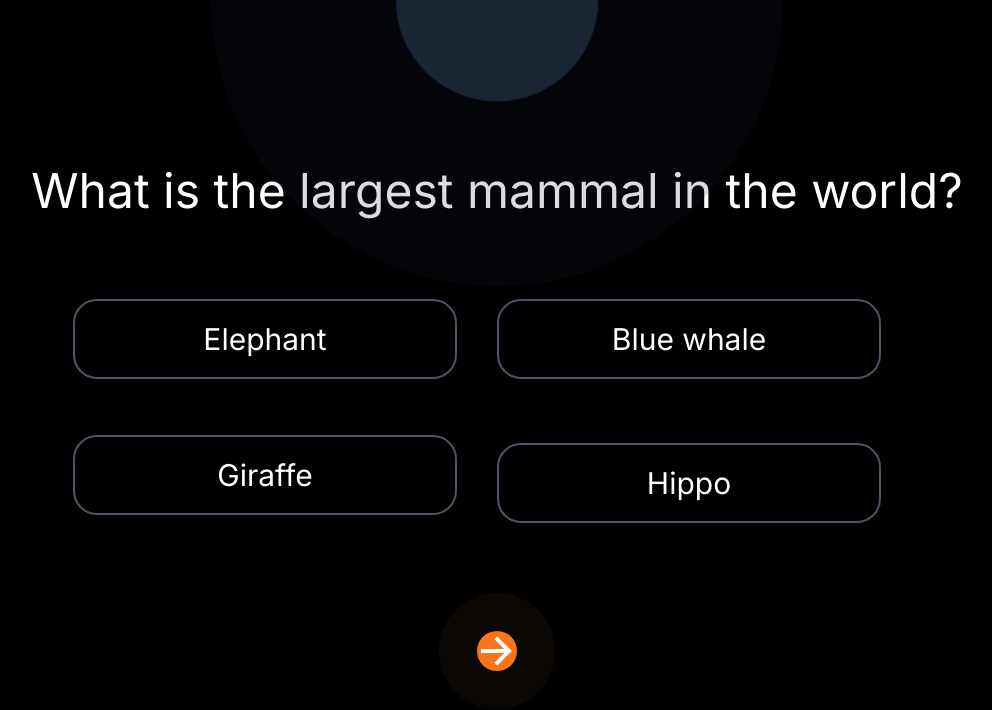
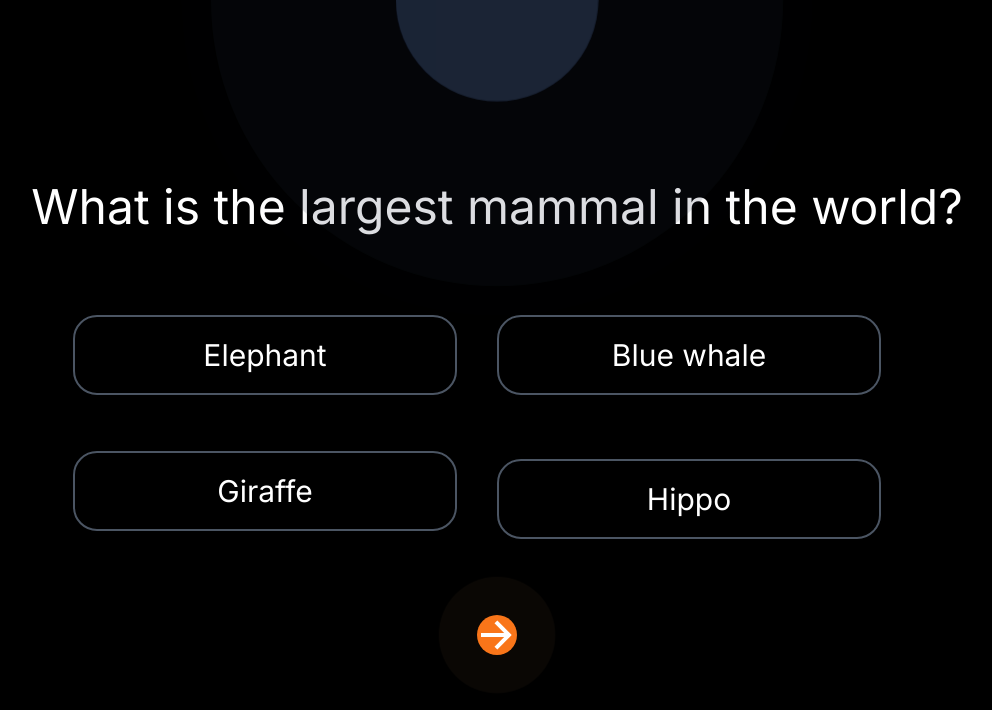
Before and after one commit to Navaneeth210805/quizapp, a Next.js app: page /quiz in a window 1280 px wide. Shown: the top 710 px of the page, without its empty margins (143-1135 px from the left). Built offline with nearby package versions, Linux system fonts and the light colour scheme.

Commit message:
Update page.jsx

```diff
--- a/src/app/quiz/page.jsx
+++ b/src/app/quiz/page.jsx
@@ -140,7 +140,7 @@ function Page({ question, option1, option2, option3, option4, handleAnswer, hand
                     </div>
                 </div>
                 <div className="mt-7">
-                    <button className="bg-orange-500 transition duration-500 linear hover:bg-orange-700 rounded-full h-10 w-10 mt-8 relative z-10" onClick={handleNext}>
+                    <button className="bg-orange-500 transition duration-500 linear hover:bg-orange-700 rounded-full h-10 w-10 relative z-10" onClick={handleNext}>
                         <div className="ml-4 h-1 w-5 bg-white transform rotate-45"></div>
                         <div className="mx-1 my-0.5 h-1 w-7 bg-white"></div>
                         <div className="ml-4 h-1 w-5 bg-white transform -rotate-45"></div>
```
